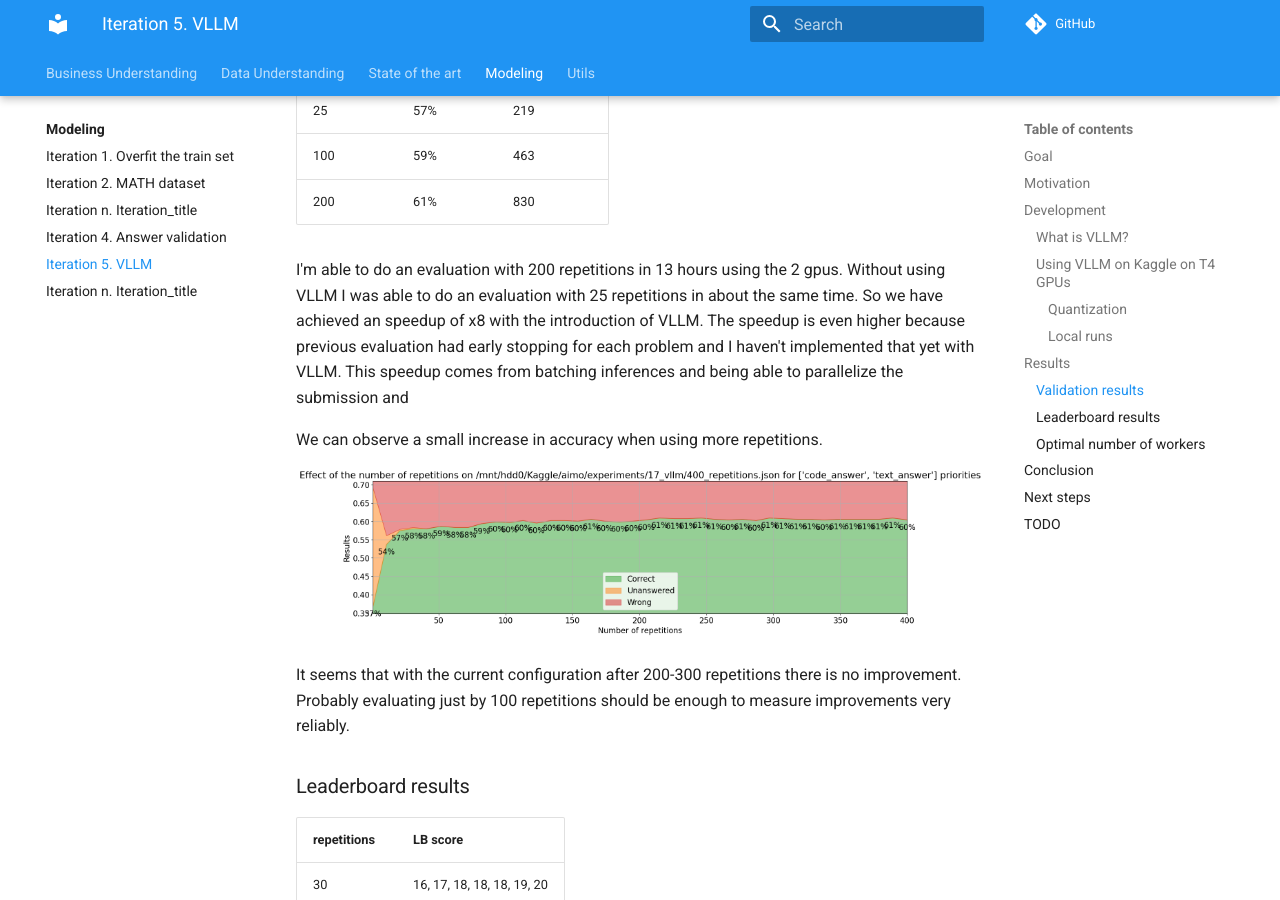
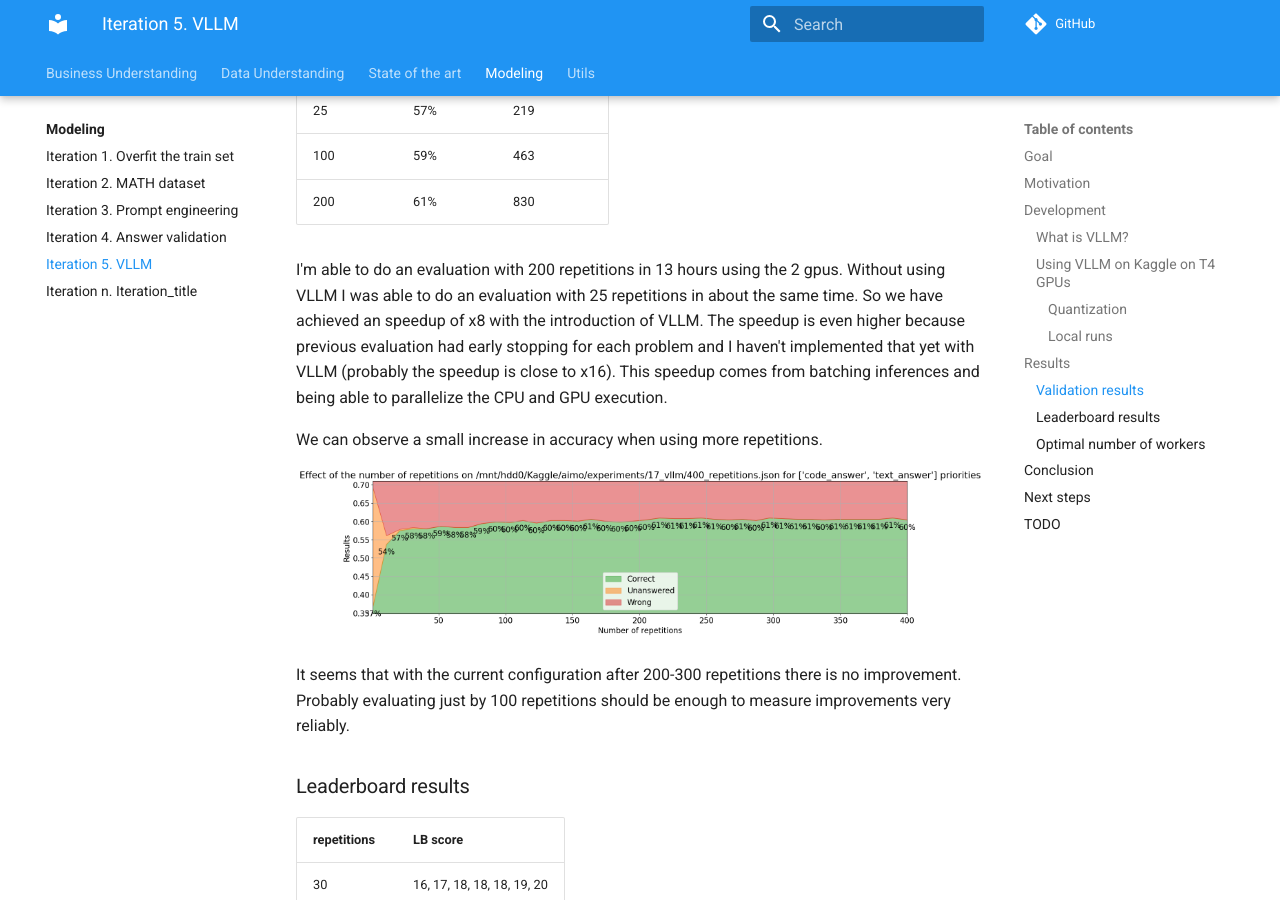
Before and after one commit to ironbar/aimo, an MkDocs documentation site: the page built from docs/modeling/Iteration_05_vllm.md, in a window 1280 px wide and 900 px high, scrolled down 2016 px. Built offline with MkDocs 1.6.1 and Material for MkDocs 9.7.7, drawn with Linux system fonts in a browser that asks for light colours; comment, search, counter and statistics services are not loaded; some of the changed text lies outside the part shown.

Commit message:
improved documentation

```diff
--- a/docs/modeling/Iteration_03_prompt_engineering.md
+++ b/docs/modeling/Iteration_03_prompt_engineering.md
@@ -1,4 +1,4 @@
-# Iteration n. Iteration_title
+# Iteration 3. Prompt engineering
 
 _24-05-2024_
 
--- a/docs/modeling/Iteration_05_vllm.md
+++ b/docs/modeling/Iteration_05_vllm.md
@@ -88,8 +88,8 @@
 using VLLM I was able to do an evaluation with 25 repetitions in about the same time.
 So we have achieved an speedup of x8 with the introduction of VLLM. The speedup is even
 higher because previous evaluation had early stopping for each problem and I haven't implemented
-that yet with VLLM.
-This speedup comes from batching inferences and being able to parallelize the submission and
+that yet with VLLM (probably the speedup is close to x16).
+This speedup comes from batching inferences and being able to parallelize the CPU and GPU execution.
 
 We can observe a small increase in accuracy when using more repetitions.
 
@@ -126,9 +126,11 @@
 
 ## Next steps
 
-- Maybe some advanced inference like speculative decoding might improve the results? I'm not sure what it is but VLLM has some parameters for that.
+- Maybe some advanced inference like speculative decoding might improve the results? I'm not sure what it is but VLLM has some parameters for that. I have done a quick search and it is to use a small model in combination
+  with a bigger model to be more efficient on inference. In other article it seems to be to predict multiple tokens at once.
 - Can I reduce inference time using early stopping confidence in the decision? Probably, but that is not expected to bring improvements.
 - Maybe playing with the temperature, increasing the temperature on each step?
+- What if I use a different model on each server? The RL and the instruct versions of DeepSeekMath
 
 ## TODO
 
```
